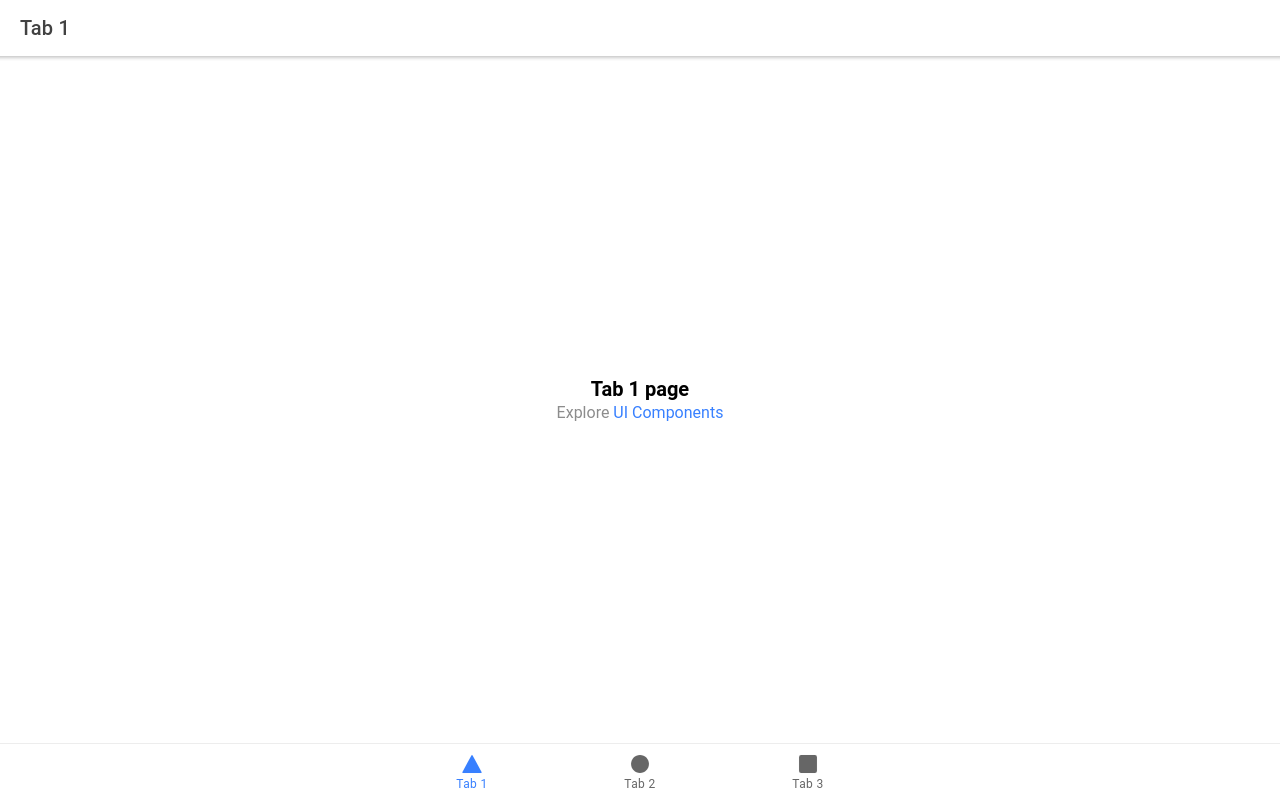
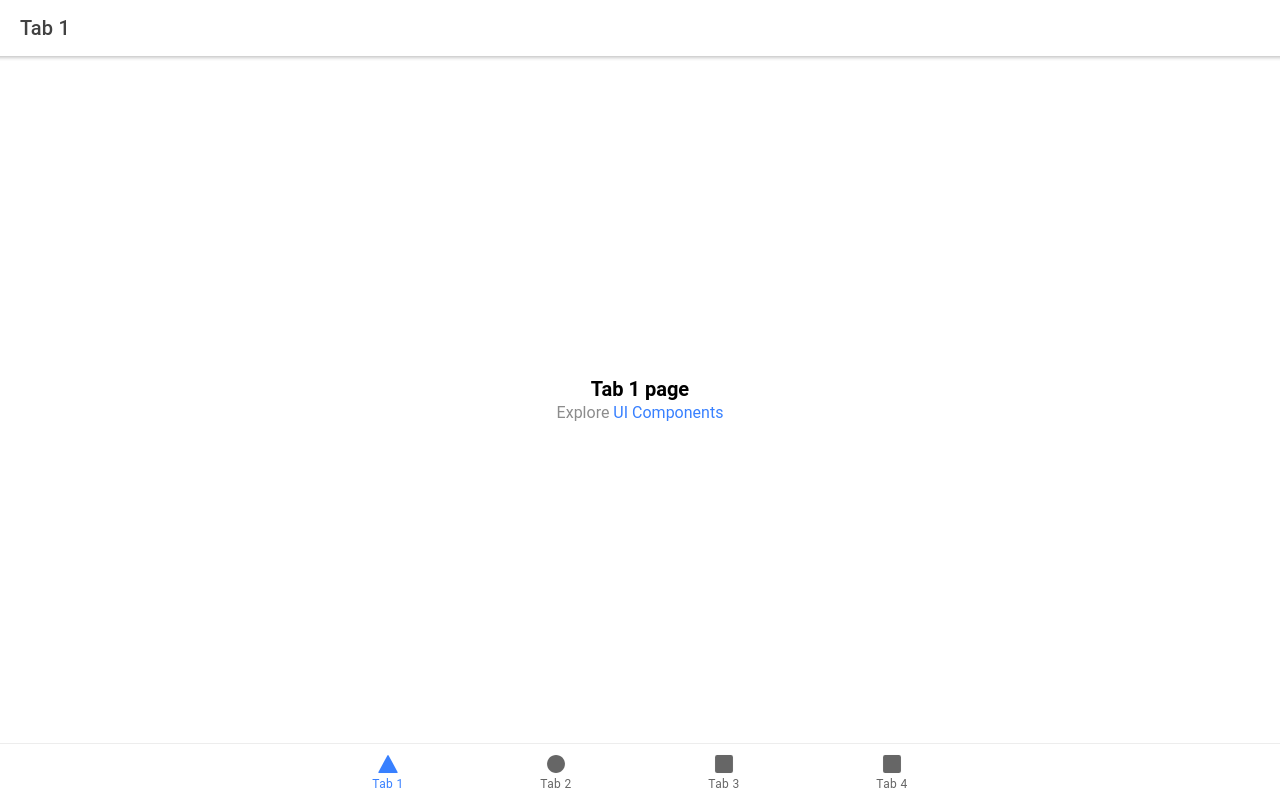
Before and after one commit to brentonring/matTime, a React (Create React App) app: page /tab1 in a window 1280 px wide. Built offline with nearby package versions, Linux system fonts and the light colour scheme.

Commit message:
added fourth tab

```diff
--- a/src/App.tsx
+++ b/src/App.tsx
@@ -67,6 +67,10 @@ const App: React.FC = () => (
             <IonIcon icon={square} />
             <IonLabel>Tab 3</IonLabel>
           </IonTabButton>
+          <IonTabButton tab="tab4" href="/tab4">
+            <IonIcon icon={square} />
+            <IonLabel>Tab 4</IonLabel>
+          </IonTabButton>
         </IonTabBar>
       </IonTabs>
     </IonReactRouter>
```
Also changed, not shown: src/pages/Tab4.tsx (added, +25 -0 lines), src/pages/Tab4.css (added).
